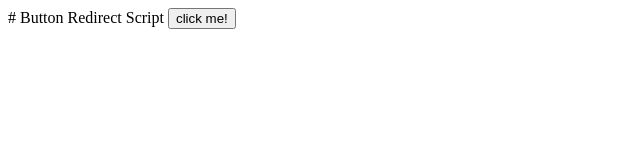
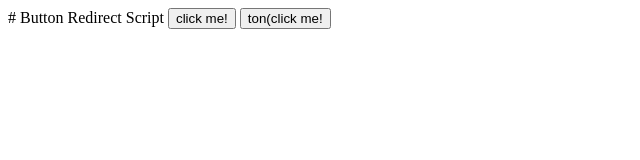
Before and after one commit to Kellarosaa/Language, a plain HTML site: page work.html in a window 1280 px wide. Shown: the whole page, without its empty margins (0-640 px from the left). Drawn offline with Linux system fonts and the light colour scheme.

Commit message:
Update work.html

```diff
--- a/work.html
+++ b/work.html
@@ -36,7 +36,7 @@
     <title>Dynamic Button Redirect</title>
     <script>
         function createButton() {
-            const rawText = "button(click me!)-example.com"; // Replace this with the raw GitHub file content
+            const rawText = "openbutton(click me!)-example.com"; // Replace this with the raw GitHub file content
             const parts = rawText.split('-');
             if (parts.length === 2 && parts[0].startsWith('openbutton(') && parts[0].endsWith(')')) {
                 const buttonText = parts[0].slice(7, -1);
```
